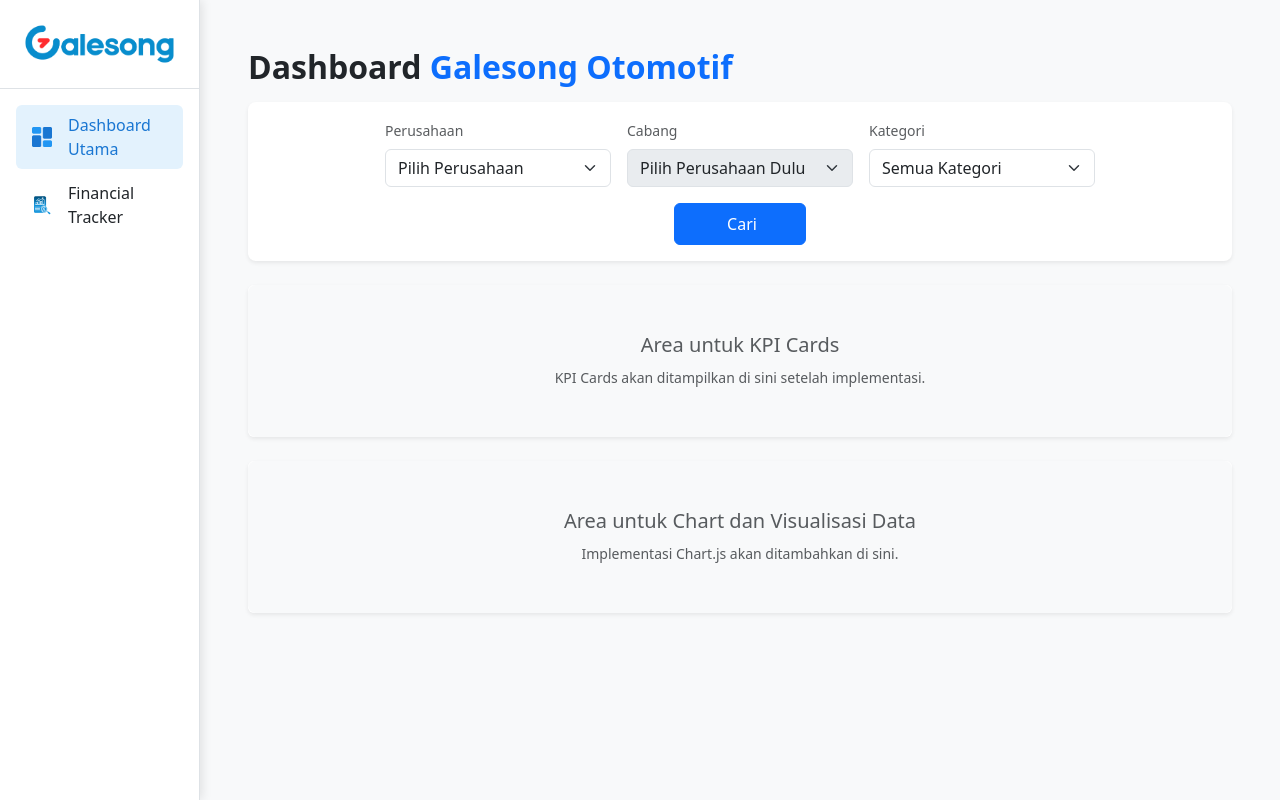
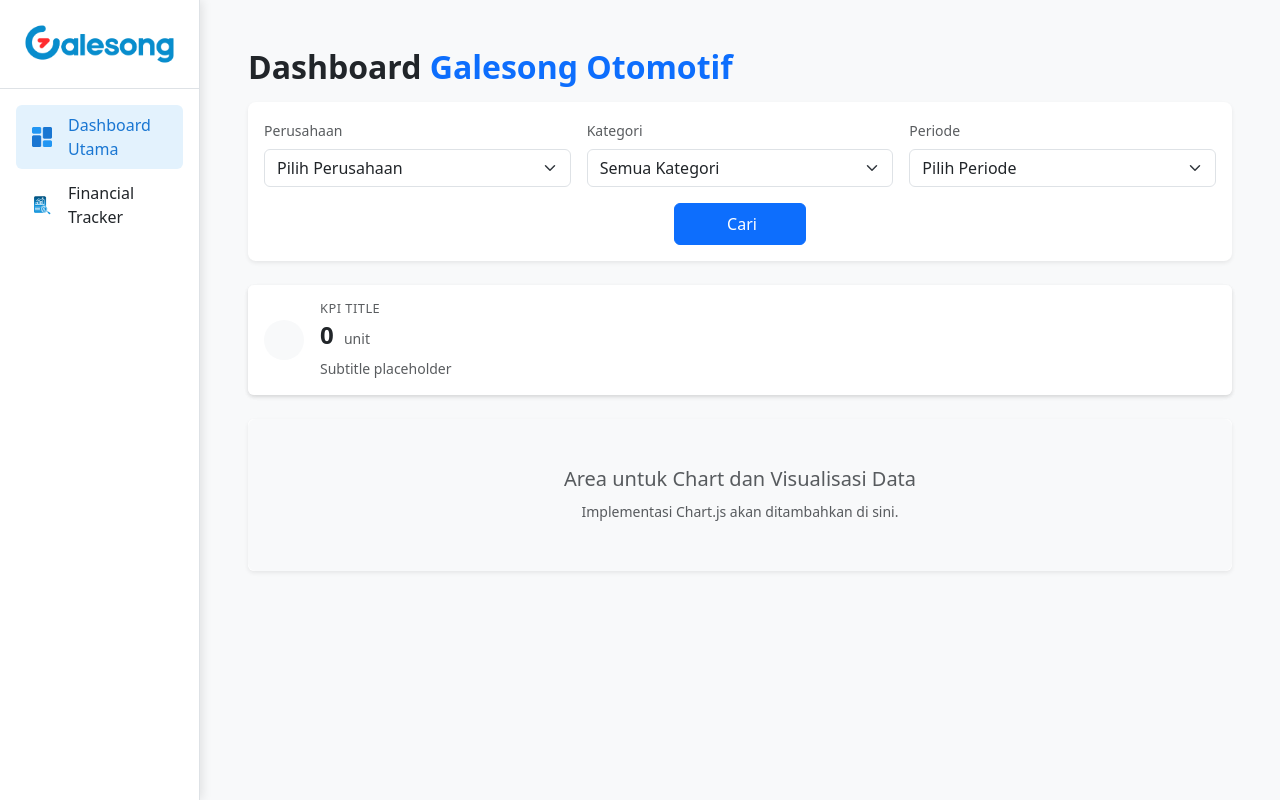
Before and after one commit to putrataufik/galesong-automotif-dashboard, an Angular app: page /dashboard in a window 1280 px wide. Built offline with nearby package versions, Linux system fonts and the light colour scheme.

Commit message:
update filter

```diff
--- a/src/app/pages/dashboard/dashboard.component.html
+++ b/src/app/pages/dashboard/dashboard.component.html
@@ -19,10 +19,7 @@
       <!-- Placeholder for KPI Cards -->
       <div class="col-12">
         <div class="card border-0 shadow-sm">
-          <div class="card-body text-center p-5 bg-light rounded-3">
-            <p class="h5 text-muted">Area untuk KPI Cards</p>
-            <small class="text-muted">KPI Cards akan ditampilkan di sini setelah implementasi.</small>
-          </div>
+            <app-kpi-card></app-kpi-card>
         </div>
       </div>
 
--- a/src/app/shared/components/filter/filter.component.html
+++ b/src/app/shared/components/filter/filter.component.html
@@ -25,8 +25,8 @@
 <div class="bg-white shadow-sm rounded-3 p-3">
   <!-- Layout Atas - 3 Select Options -->
   <div class="row justify-content-center align-items-end g-3 mb-3">
-    <!-- 3 select options -->
-    <div class="col-md-3">
+    <!-- Perusahaan -->
+    <div class="col-md-4">
       <label for="company-select" class="form-label small text-muted"
         >Perusahaan</label
       >
@@ -42,30 +42,8 @@
       </select>
     </div>
 
-    <div class="col-md-3">
-      <label for="branch-select" class="form-label small text-muted"
-        >Cabang</label
-      >
-      <select
-        id="branch-select"
-        class="form-select"
-        [disabled]="!selectedCompany()"
-      >
-        @if (selectedCompany()) { @for (branch of availableBranches(); track
-        branch.value) {
-        <option
-          [value]="branch.value"
-          [selected]="branch.value === 'all-branch'"
-        >
-          {{ branch.name }}
-        </option>
-        } } @else {
-        <option value="">Pilih Perusahaan Dulu</option>
-        }
-      </select>
-    </div>
-
-    <div class="col-md-3">
+    <!-- Kategori -->
+    <div class="col-md-4">
       <label for="category-select" class="form-label small text-muted"
         >Kategori</label
       >
@@ -80,11 +58,24 @@
         }
       </select>
     </div>
+
+    <!-- Periode -->
+    <div class="col-md-4">
+      <label for="period-select" class="form-label small text-muted"
+        >Periode</label
+      >
+      <select id="period-select" class="form-select">
+        <option value="">Pilih Periode</option>
+        @for (period of periods; track period.value) {
+        <option [value]="period.value">{{ period.name }}</option>
+        }
+      </select>
+    </div>
   </div>
 
   <!-- Layout Bawah - Tombol Cari -->
   <div class="row justify-content-center">
-    <div class="col-md-3 d-flex align-items-end justify-content-center">
+    <div class="col-md-4 d-flex justify-content-center">
       <button
         type="button"
         class="btn btn-primary px-5 py-2"
--- a/src/app/shared/components/filter/filter.component.ts
+++ b/src/app/shared/components/filter/filter.component.ts
@@ -1,17 +1,16 @@
-import { Component, computed, signal } from '@angular/core';
+import { Component, signal } from '@angular/core';
 
-interface Branch {
+interface Company {
   value: string;
   name: string;
 }
 
-interface Company {
+interface Category {
   value: string;
   name: string;
-  branches: Branch[];
 }
 
-interface Category {
+interface Period {
   value: string;
   name: string;
 }
@@ -29,58 +28,27 @@
   showAlert = signal<boolean>(false);
   alertMessage = signal<string>('');
   alertType = signal<'success' | 'danger'>('danger');
-  // Data Company dan Branchnya
+
+  // Data Company tanpa branches
   companies: Company[] = [
     {
       value: 'sinar-galesong-mandiri',
-      name: 'Sinar Galesong Mandiri',
-      branches: [
-        { value: 'all-branch', name: 'Semua Cabang' },
-        {
-          value: 'suzuki-urip-sumoharjo',
-          name: 'Suzuki Motor Cabang Urip Sumoharjo',
-        },
-        {
-          value: 'suzuki-yos-sudarso',
-          name: 'Suzuki Motor Cabang Yos Sudarso',
-        },
-        { value: 'suzuki-aeropala', name: 'Suzuki Motor Cabang Aeropala' },
-        { value: 'suzuki-gowa', name: 'Suzuki Motor Cabang Gowa' },
-      ],
+      name: 'Sinar Galesong Mandiri'
     },
     {
       value: 'sinar-galesong-prima',
-      name: 'Sinar Galesong Prima',
-      branches: [
-        { value: 'all-branch', name: 'Semua Cabang' },
-        { value: 'cabang-bitung', name: 'Cabang Bitung' },
-        { value: 'cabang-manado', name: 'Cabang Manado' },
-        { value: 'cabang-kotamobagu', name: 'Cabang Kotamobagu' },
-      ],
+      name: 'Sinar Galesong Prima'
     },
     {
       value: 'sinar-galesong-automobil',
-      name: 'Sinar Galesong Automobil',
-      branches: [
-        { value: 'all-branch', name: 'Semua Cabang' },
-        { value: 'mg-pettarani', name: 'MG Pettarani' },
-        { value: 'mg-kairagi', name: 'MG Kairagi' },
-      ],
+      name: 'Sinar Galesong Automobil'
     },
     {
       value: 'sinar-galesong-mobilindo',
-      name: 'Sinar Galesong Mobilindo',
-      branches: [
-        { value: 'all-branch', name: 'Semua Cabang' },
-        { value: 'hyundai-pettarani', name: 'Hyundai Pettarani' },
-        { value: 'hyundai-gorontalo', name: 'Hyundai Gorontalo' },
-        { value: 'hyundai-palu', name: 'Hyundai Palu' },
-        { value: 'hyundai-kendari', name: 'Hyundai Kendari' },
-        { value: 'hyundai-palopo', name: 'Hyundai Palopo' },
-        { value: 'hyundai-sungguminasa', name: 'Hyundai Sungguminasa' },
-      ],
+      name: 'Sinar Galesong Mobilindo'
     },
   ];
+
   // Data kategori
   categories: Category[] = [
     { value: 'all-category', name: 'Semua Kategori' },
@@ -88,34 +56,39 @@
     { value: 'after-sales', name: 'After Sales' },
   ];
 
-  // Computed signal untuk cabang yang tersedia berdasarkan perusahaan terpilih
-  availableBranches = computed(() => {
-    const selectedCompanyValue = this.selectedCompany();
-    if (!selectedCompanyValue) {
-      return [];
+  // Data periode - dinamis berdasarkan tahun sekarang
+  periods: Period[] = this.generateYearPeriods();
+
+  // Method untuk generate periode tahun dinamis
+  private generateYearPeriods(): Period[] {
+    const currentYear = new Date().getFullYear();
+    const periods: Period[] = [];
+
+    // Tambahkan "Tahun Ini" sebagai pilihan pertama
+    periods.push({
+      value: currentYear.toString(),
+      name: `Tahun Ini (${currentYear})`
+    });
+
+    // Tambahkan 5 tahun ke belakang
+    for (let i = 1; i <= 5; i++) {
+      const year = currentYear - i;
+      periods.push({
+        value: year.toString(),
+        name: year.toString()
+      });
     }
 
-    const company = this.companies.find(
-      (c) => c.value === selectedCompanyValue
-    );
-    return company?.branches || [];
-  });
+    return periods;
+  }
 
   // Method untuk handle perubahan perusahaan
   onCompanyChange(event: Event) {
     const target = event.target as HTMLSelectElement;
     this.selectedCompany.set(target.value);
-
-    // Set default ke "Semua Cabang" ketika perusahaan berubah
-    const branchSelect = document.getElementById(
-      'branch-select'
-    ) as HTMLSelectElement;
-    if (branchSelect) {
-      branchSelect.value = 'all-branch';
-    }
   }
 
-  // <<<<<<<<=============== ALLERT METHOD ==============>>>>>>>>
+  // <<<<<<<<=============== ALERT METHOD ==============>>>>>>>>
   showAlertMessage(message: string, type: 'success' | 'danger' = 'danger') {
     this.alertMessage.set(message);
     this.alertType.set(type);
@@ -126,23 +99,24 @@
       this.hideAlert();
     }, 5000);
   }
+
   // Method untuk menyembunyikan alert
   hideAlert() {
     this.showAlert.set(false);
   }
 
-  // <<<<<<<<=============== ALLERT METHOD ==============>>>>>>>>
+  // <<<<<<<<=============== ALERT METHOD ==============>>>>>>>>
 
   // Method untuk handle pencarian
   onSearch() {
     const companySelect = document.getElementById(
       'company-select'
     ) as HTMLSelectElement;
-    const branchSelect = document.getElementById(
-      'branch-select'
-    ) as HTMLSelectElement;
     const categorySelect = document.getElementById(
       'category-select'
+    ) as HTMLSelectElement;
+    const periodSelect = document.getElementById(
+      'period-select'
     ) as HTMLSelectElement;
 
     // Validasi filter yang kosong
@@ -151,11 +125,11 @@
     if (!companySelect.value) {
       emptyFilters.push('Perusahaan');
     }
-    if (!branchSelect.value) {
-      emptyFilters.push('Cabang');
-    }
     if (!categorySelect.value) {
       emptyFilters.push('Kategori');
+    }
+    if (!periodSelect.value) {
+      emptyFilters.push('Periode');
     }
 
     // Jika ada filter yang kosong, tampilkan alert
@@ -170,8 +144,8 @@
 
     const filters = {
       company: companySelect.value,
-      branch: branchSelect.value,
       category: categorySelect.value,
+      period: periodSelect.value,
     };
 
     console.log('Filter yang dipilih:', filters);
```
